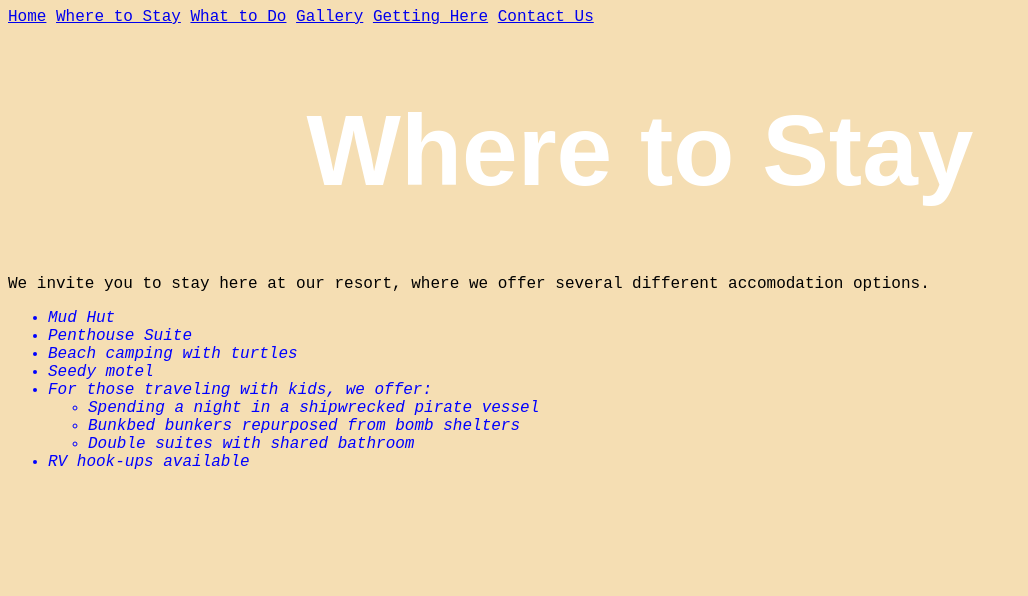
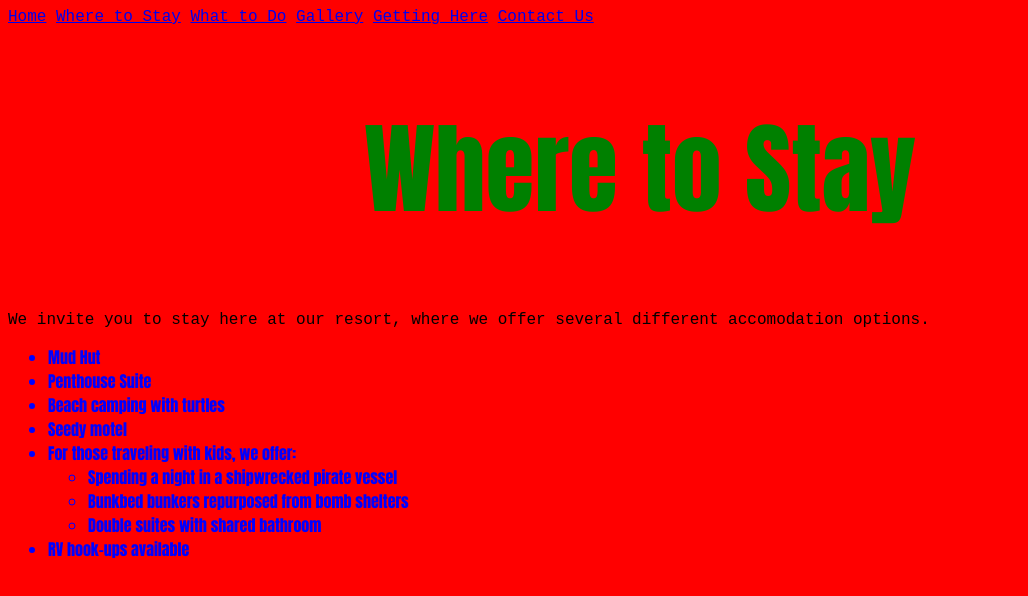
Before and after one commit to KristaRutz/Island-Resort, a plain HTML site: page accomodations.html in a window 1280 px wide. Shown: the whole page, without its empty margins (0-1028 px from the left). Drawn offline with Linux system fonts and the light colour scheme.

Commit message:
add interface change to website

```diff
--- a/css/styles.css
+++ b/css/styles.css
@@ -3,18 +3,19 @@ a {
 }
 
 body {
-  background-color: wheat;
+  background-color: red;
   font-family: 'Courier New', Courier, monospace;
 }
 
 h1 {
-  font-family: sans-serif;
+  font-family: Impact, Haettenschweiler, 'Arial Narrow Bold', sans-serif;
   font-size: 100px;
-  color: white;
+  color: green;
   text-align: center;
 }
 
 li {
-  font-style: italic;
+  font-style: bold;
+  font-family: Impact, Haettenschweiler, 'Arial Narrow Bold', sans-serif;
   color: blue;
 }
```
